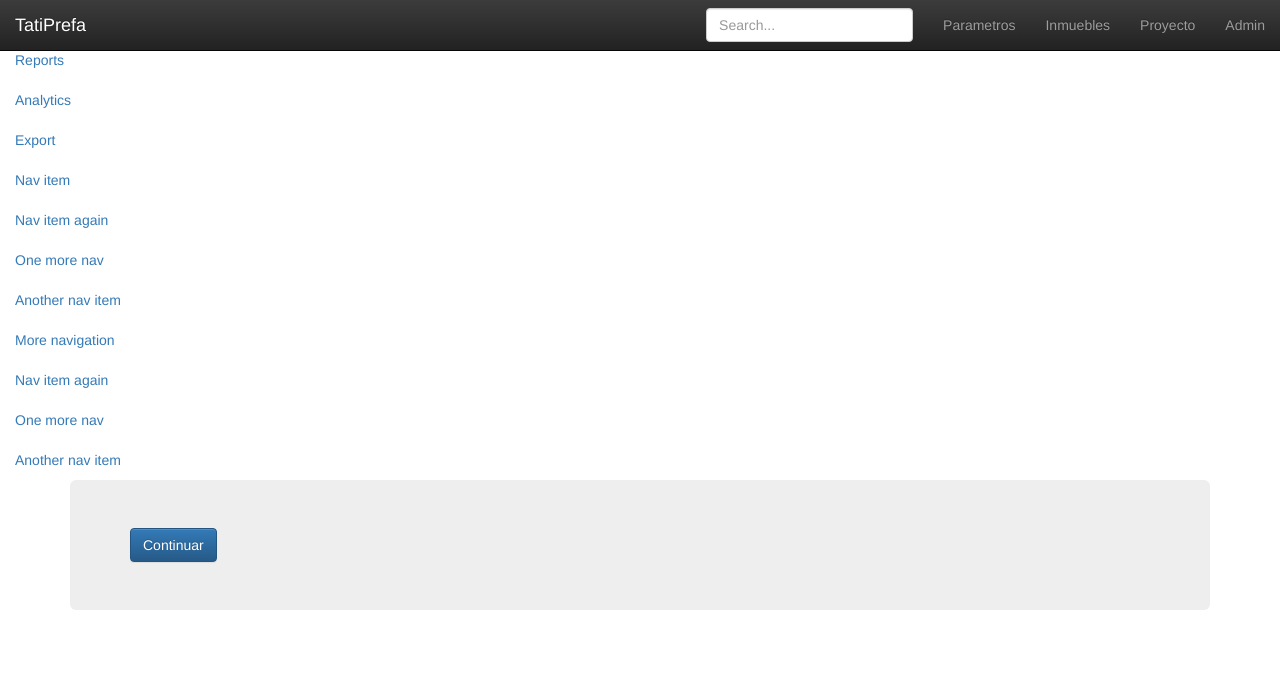
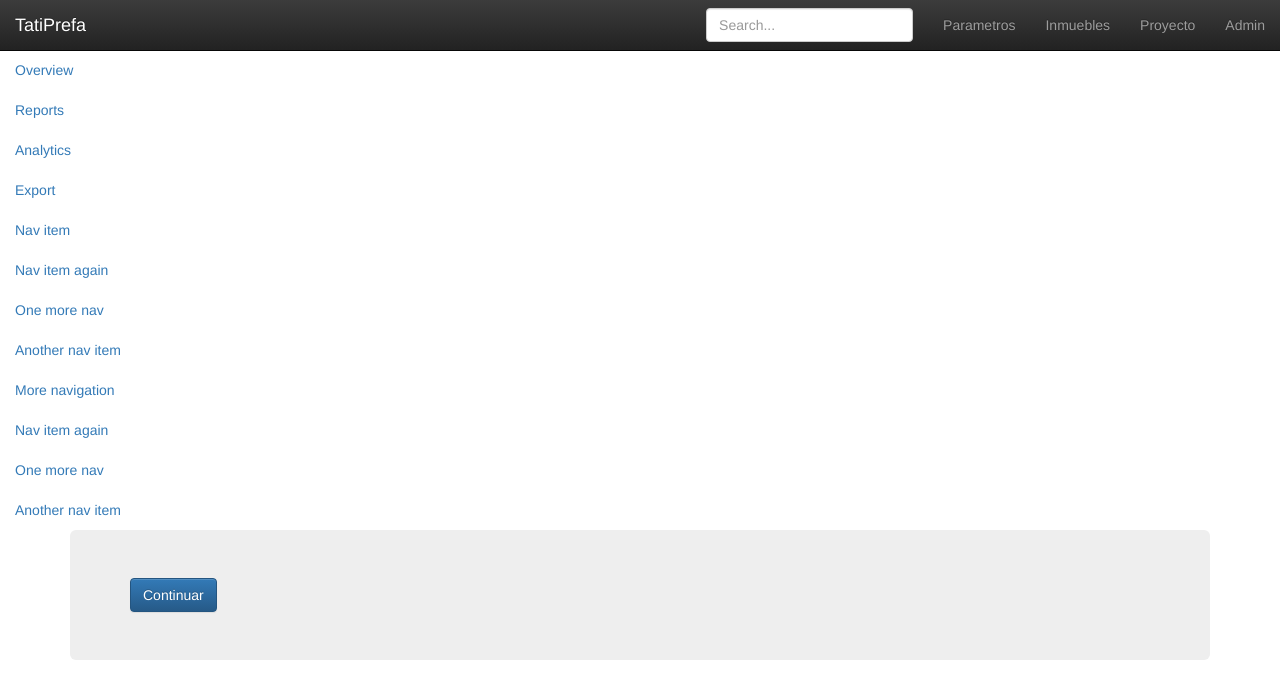
Before and after one commit to Carlos4ndresh/Prefact, a Django app: page /inmueble/ in a window 1280 px wide. Shown: the top 699 px of the page. Run offline with Django 3.2, Linux system fonts and the light colour scheme; some libraries are stand-ins or nearby versions.

Commit message:
arreglado problema de archivos estáticos

```diff
--- a/prefact/settings.py
+++ b/prefact/settings.py
@@ -137,6 +137,6 @@ USE_TZ = True
 # https://docs.djangoproject.com/en/1.11/howto/static-files/
 
 STATIC_URL = '/static/'
-STATICFILES_DIR = [
+STATICFILES_DIRS = [
     STATIC_DIR,
 ]
--- /dev/null
+++ b/static/css/main.css
@@ -0,0 +1,3 @@
+body {
+    padding-top: 50px;
+}
--- a/templates/plantilla.html
+++ b/templates/plantilla.html
@@ -5,6 +5,8 @@
     <meta charset="UTF-8">
     <meta name="viewport" content="width=device-width, initial-scale=1.0">
     <meta http-equiv="X-UA-Compatible" content="ie=edge">
+
+    <link rel="stylesheet" href="{% static 'css/main.css' %}" type="text/css">
 
     <!-- Latest compiled and minified CSS -->
     <link rel="stylesheet" href="https://maxcdn.bootstrapcdn.com/bootstrap/3.3.7/css/bootstrap.min.css"
@@ -15,8 +17,6 @@
     <link rel="stylesheet" href="https://maxcdn.bootstrapcdn.com/bootstrap/3.3.7/css/bootstrap-theme.min.css"
     integrity="sha384-rHyoN1iRsVXV4nD0JutlnGaslCJuC7uwjduW9SVrLvRYooPp2bWYgmgJQIXwl/Sp"
     crossorigin="anonymous">
-
-    <link rel="stylesheet" href="{% static 'css/main.css' %}" type="text/css">
 
     <title>Prefactibilidad</title>
 </head>
```
Also changed, not shown: static/images/image1.jpg (added).
